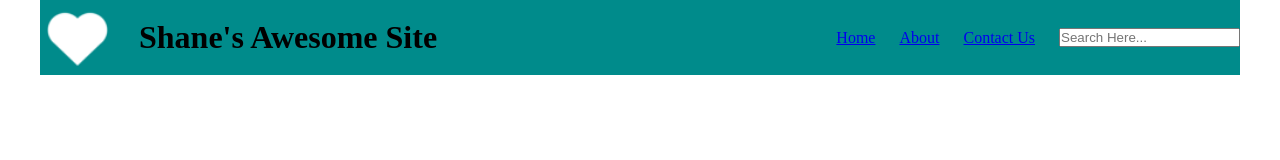
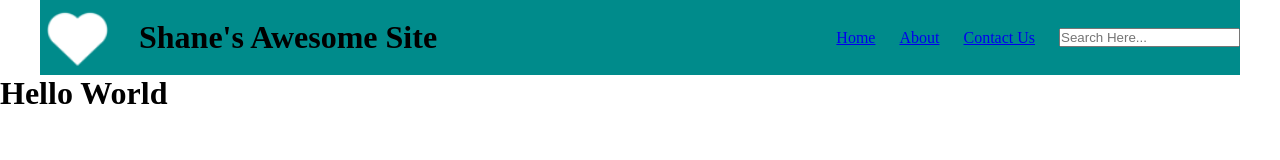
Before and after one commit to DriftingShade/Push_Github, a plain HTML site: page index.html in a window 1280 px wide. Drawn offline with Linux system fonts and the light colour scheme.

Commit message:
added features div

```diff
--- a/index.html
+++ b/index.html
@@ -22,7 +22,9 @@
         </div>
     </div>
     <div class="main">
-
+        <div class="features">
+            <h1>Hello World</h1>
+        </div>
     </div>
 
 </body>
```
